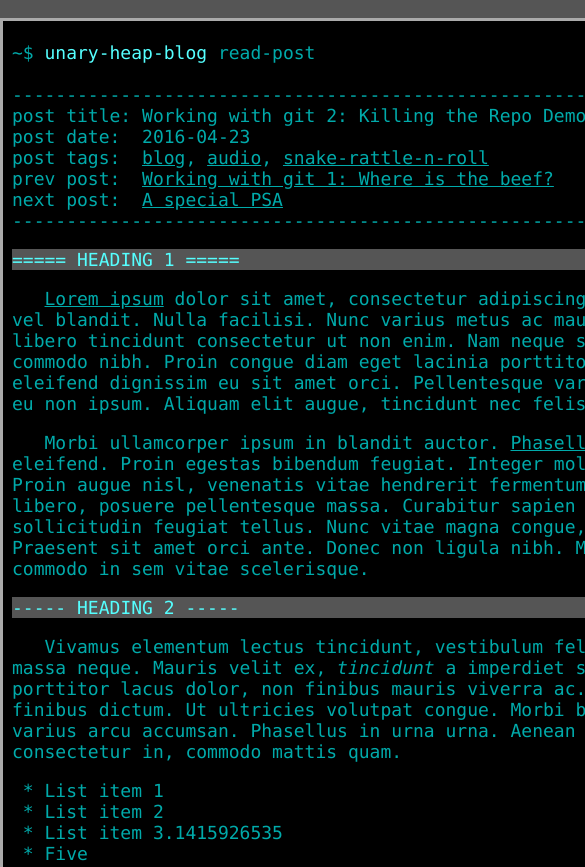
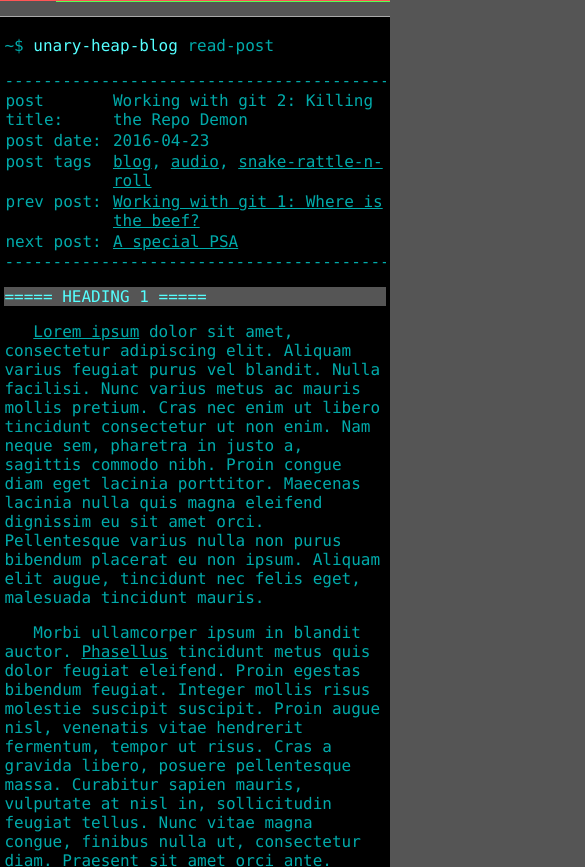
Before and after one commit to SheepNine/Blog, a plain HTML site: page index.html in a window 390 px wide. Shown: the top 867 px of the page, 585 px wide, since content can reach past the window. Drawn offline with Linux system fonts and the light colour scheme.

Commit message:
Tweak layout to be more responsive

```diff
--- a/index.html
+++ b/index.html
@@ -1,29 +1,32 @@
 <!DOCTYPE html>
 <html>
 <head>
+<meta name="viewport" content="width=device-width, initial-scale=1.0">
 <style>
-body, p, div, h1, h2, h3, ul, ol {
+body, p, div, h1, h2, h3, ul, ol, table, tr, td {
 	border: 0;
 	margin: 0;
+}
+table {
+	border-collapse: collapse;
 }
 body {
 	color: #00AAAA;
 	background: #555555;
 	font-family: consolas, monospace;
-	font-size: 18px;
 }
 div.console {
-	padding-left: 9px;
+	padding: 0 0.275em;
 	background: #000000;
-	padding-bottom: 18px;
-	margin: 18px auto;
-	padding-right: 9px;
-	border: 3px solid #AAAAAA;
+	margin: 1em auto;
+	border-top: 0.1em solid #AAAAAA;
+	border-bottom: 0.1em solid #AAAAAA;
 	box-sizing: border-box;
-	width: 1014px; /* 990 + 2*3 + 2*9 */
+	min-width: 20.35em;  /*0.55 * fontsize * 37 + (2 x padding + 2 x border)*/
+	max-width: 55.55em; /*0.55 * fontsize * 100 + (2 x padding + 2 x border)*/
 }
 p {
-	margin-bottom: 18px;
+	margin-bottom: 1em;
 }
 a.no-underline {
 	text-decoration: none;
@@ -43,8 +46,8 @@ a:active {
 h1, h2, h3 {
 	color: #55FFFF;
 	font-weight: normal;
-	font-size: 18px;
-	margin-bottom: 18px;
+	font-size: 1em;
+	margin-bottom: 1em;
 	background: #555555;
 }
 h1:before { content: "===== "; }
@@ -56,7 +59,7 @@ h3:after  { content: " - - -"; }
 ul {
 	list-style: none;
 	padding:0;
-	margin-bottom: 18px;
+	margin-bottom: 1em;
 }
 li:before {
 	content: "\00a0* ";
@@ -65,7 +68,7 @@ p:before {
 	content: "\00a0\00a0\00a0";
 }
 p.header-footer {
-	white-space: pre;
+	white-space: pre-wrap;
 }
 p.header-footer:before {
 	content: "";
@@ -74,20 +77,43 @@ strong {
 	font-weight: normal;
 	color: #55FFFF;
 }
+div.header-footer-dashed-line {
+	width: 100%;
+	white-space: nowrap;
+	overflow-x: hidden;
+}
+table.header-footer td {
+	vertical-align: top;
+}
+table.header-footer td:first-child {
+	width: 6.6em;
+}
+div.main-content {
+	margin: 1em 0;
+}
 </style>
 </head>
 <body>
 <div class="console">
+<div style="width:34.1em;height:1px;background:#FF5555;position:fixed;top:0;right:0"></div>
+<div style="width:20.9em;height:1px;background:#55FF55;position:fixed;top:1px;right:0"></div>
+
+<div class="header">
 <p class="header-footer">
-~$ <strong>unary-heap-blog</strong> read-post
+~$ <strong>unary-heap-blog</strong> read-post</p>
+<div class="header-footer-dashed-line">----------------------------------------------------------------------------------------------------</div>
+<table class="header-footer">
+<tr><td>post title:</td><td>Working with git 2: Killing the Repo Demon</td></tr>
+<tr><td>post date:</td><td>2016-04-23</td></tr>
+<tr><td>post tags</td><td><a href="example.com">blog</a>, <a href="example.com">audio</a>, <a href="example.com">snake-rattle-n-roll</a></td></tr>
+<tr><td>prev post:</td><td><a href="example.com">Working with git 1: Where is the beef?</a></td></tr>
+<tr><td>next post:</td><td><a href="example.com">A special PSA</a></td></tr>
+</table>
+<div class="header-footer-dashed-line">----------------------------------------------------------------------------------------------------</div>
+</div>
 
-----------------------------------------------------------------------------------------------------
-post title: Working with git 2: Killing the Repo Demon
-post date:  2016-04-23
-post tags:  <a href="example.com">blog</a>, <a href="example.com">audio</a>, <a href="example.com">snake-rattle-n-roll</a>
-prev post:  <a href="example.com">Working with git 1: Where is the beef?</a>
-next post:  <a href="example.com">A special PSA</a>
-----------------------------------------------------------------------------------------------------</p>
+
+<div class="main-content">
 <!------------------------------------------------------------------------------------------------>
 <!-- START OF CONTENT -->
 <!------------------------------------------------------------------------------------------------>
@@ -108,13 +134,21 @@ next post:  <a href="example.com">A special PSA</a>
 <!------------------------------------------------------------------------------------------------>
 <!-- END OF CONTENT -->
 <!------------------------------------------------------------------------------------------------>
-<p class="header-footer">----------------------------------------------------------------------------------------------------
-post tags:  <a href="example.com">blog</a>, <a href="example.com">audio</a>, <a href="example.com">snake-rattle-n-roll</a>
-prev post:  <a href="example.com">Working with git 1: Where is the beef?</a>
-next post:  <a href="example.com">A special PSA</a>
-----------------------------------------------------------------------------------------------------
+</div>
 
+
+<div class="footer">
+<div class="header-footer-dashed-line">----------------------------------------------------------------------------------------------------</div>
+<table class="header-footer">
+<tr><td>post tags</td><td><a href="example.com">blog</a>, <a href="example.com">audio</a>, <a href="example.com">snake-rattle-n-roll</a></td></tr>
+<tr><td>prev post:</td><td><a href="example.com">Working with git 1: Where is the beef?</a></td></tr>
+<tr><td>next post:</td><td><a href="example.com">A special PSA</a></td></tr>
+</table>
+<div class="header-footer-dashed-line">----------------------------------------------------------------------------------------------------</div>
+<p class="header-footer">
 ~$ <a class="no-underline" href="example.com">man unary-heap-blog</a>_</p>
+</div>
+
 </div>
 </body>
 </html>
```
